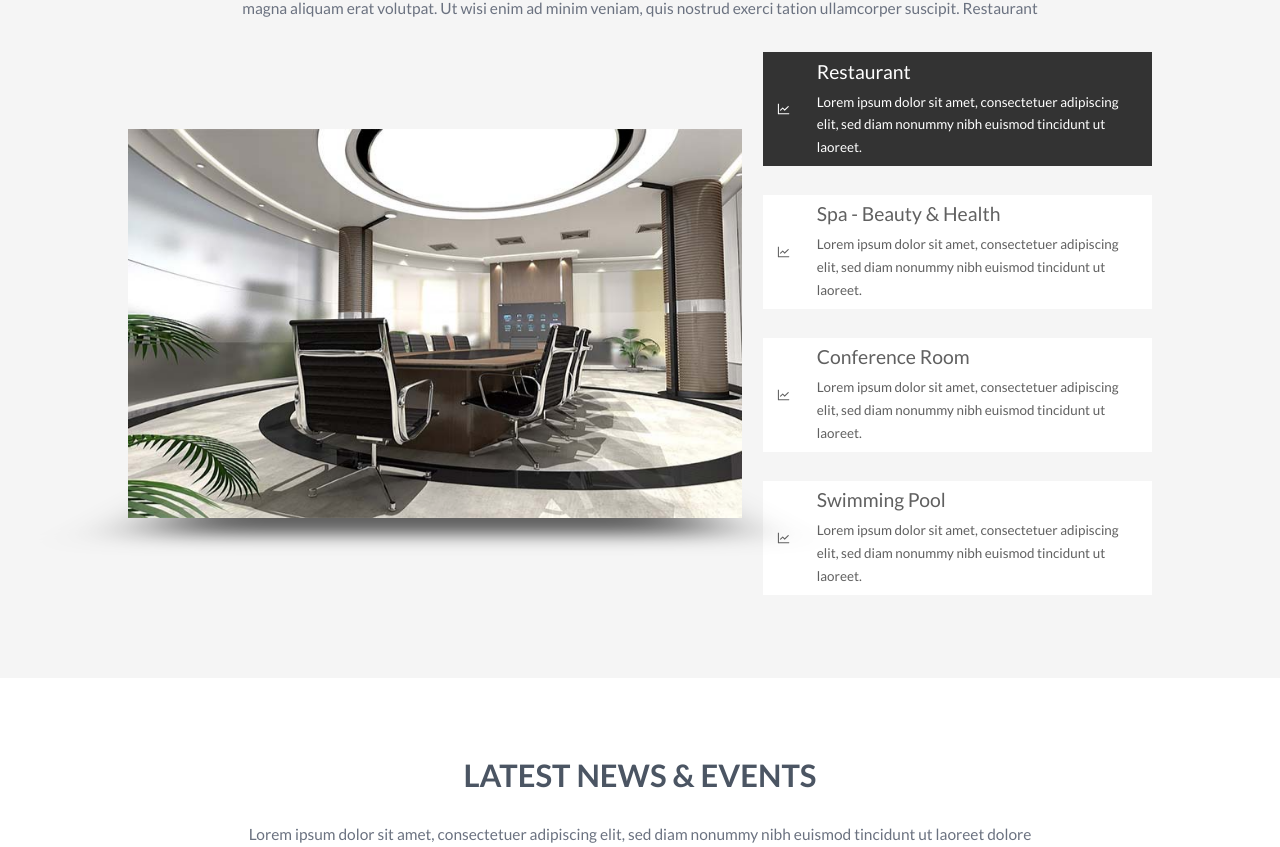
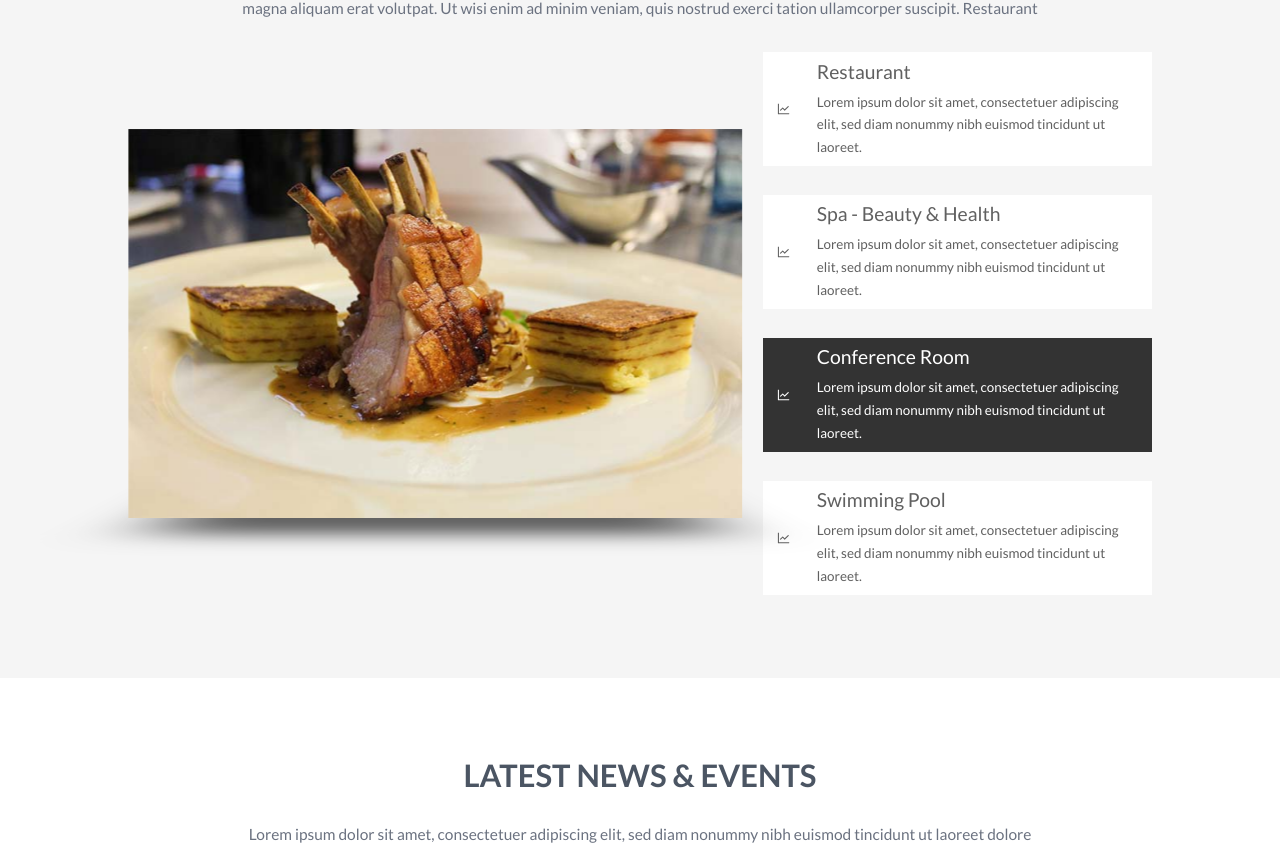
Before and after one commit to SushilKc00/Ayoudhya_Web, a React (Vite) app: page / in a window 1280 px wide. Shown: the part 1599-2446 px from the top of the page. Built offline with nearby package versions, Linux system fonts and the light colour scheme; a web font is replaced by a local one.

Commit message:
auto play update

```diff
--- a/src/Components/Swiper/ServiceSwiper.jsx
+++ b/src/Components/Swiper/ServiceSwiper.jsx
@@ -4,7 +4,7 @@ import { Swiper, SwiperSlide } from "swiper/react";
 import "swiper/css";
 import "swiper/css/effect-cube";
 import "swiper/css/pagination";
-import { EffectCube, Pagination } from "swiper/modules";
+import { EffectCube, Pagination, Autoplay } from "swiper/modules";
 
 import serviceimg1 from "../../assets/serviceimg1.png";
 import serviceimg2 from "../../assets/serviceimg2.png";
@@ -20,6 +20,11 @@ export const ServiceSwiper = ({ i }) => {
     <div>
       <Swiper
         effect={"cube"}
+        loop={true}
+        autoplay={{
+          delay: 2500,
+          disableOnInteraction: false,
+        }}
         grabCursor={true}
         cubeEffect={{
           shadow: true,
@@ -28,7 +33,7 @@ export const ServiceSwiper = ({ i }) => {
           shadowScale: 0.94,
         }}
         // pagination={true}
-        modules={[EffectCube, Pagination]}
+        modules={[EffectCube, Pagination, Autoplay]}
         onSlideChange={(i) => {
           console.log(i);
           setSlideIndexValue(i.activeIndex);
```
